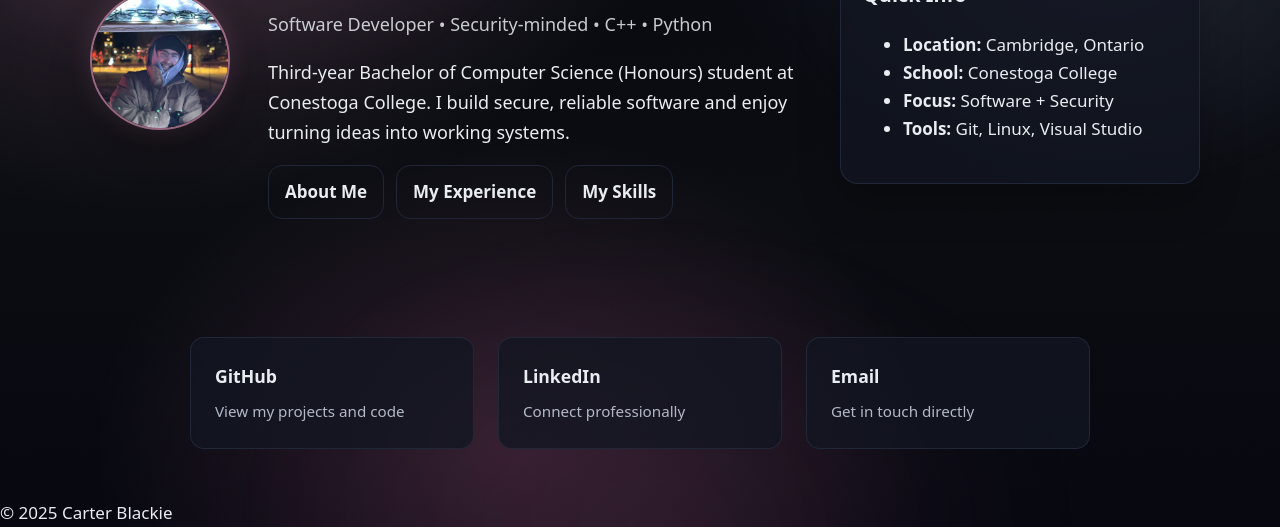
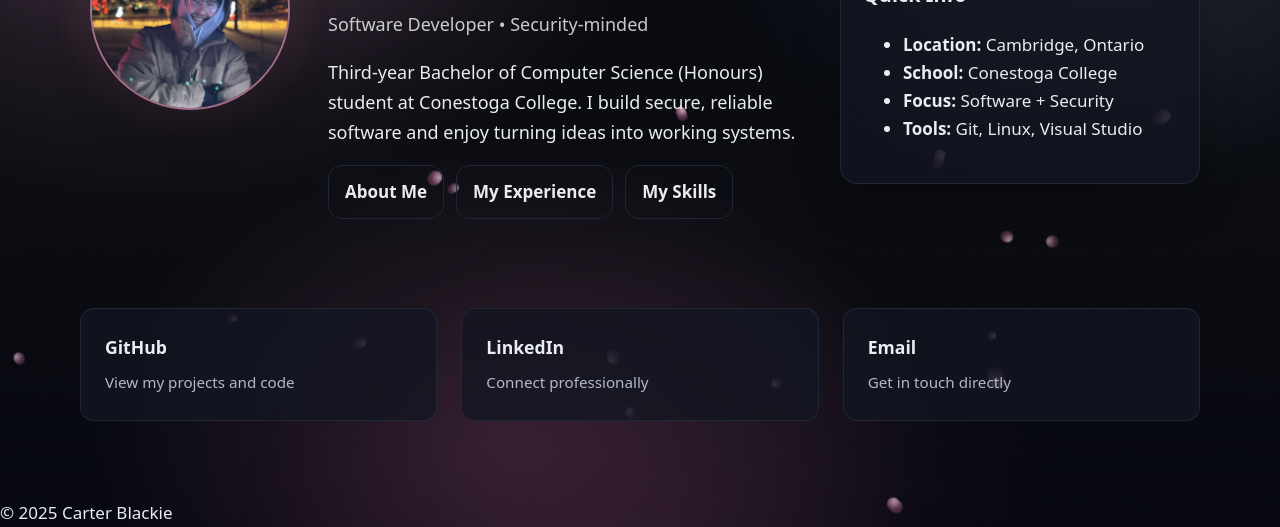
Before and after one commit to CarterBlackie/carterblackie.github.io, a plain HTML site: page index.html in a window 1280 px wide. Shown: the part 273-800 px from the top of the page. Drawn offline with Linux system fonts and the light colour scheme.

Commit message:
Improved animations and structure
Added animations such as a pulse in the profile picture and also petals falling

```diff
--- a/index.html
+++ b/index.html
@@ -18,7 +18,7 @@
 <!-- Navigation -->
 <header class="nav">
   <div class="container nav-inner">
-    <a class="brand" href="index.html">Carter Blackie</a>
+    <a class="brand" href="index.html">Home</a>
     <nav class="nav-links">
       <a href="about.html">About</a>
       <a href="experience.html">Experience</a>
@@ -43,7 +43,7 @@
       <!-- Main Text -->
       <div class="hero-text">
         <h1>Carter Blackie</h1>
-        <p class="subtitle">Software Developer • Security-minded • C++ • Python</p>
+        <p class="subtitle">Software Developer • Security-minded </p>
 
         <p class="lead">
           Third-year Bachelor of Computer Science (Honours) student at Conestoga College.
--- a/script.js
+++ b/script.js
@@ -1,4 +1,6 @@
-document.getElementById("year").textContent = new Date().getFullYear();
+// Year in footer
+const yearEl = document.getElementById("year");
+if (yearEl) yearEl.textContent = new Date().getFullYear();
 
 /* Sakura petals generator */
 const petalsRoot = document.getElementById("petals");
@@ -15,7 +17,7 @@ function makePetal() {
   const x = rand(0, 100).toFixed(2) + "vw";
   const drift = rand(-20, 20).toFixed(2) + "vw";
   const d = rand(9, 17).toFixed(2) + "s";
-  const delay = rand(0, 10).toFixed(2) + "s";
+  const delay = (-rand(0, 10)).toFixed(2) + "s";
   const r = rand(0, 360).toFixed(2) + "deg";
   const s = rand(0.75, 1.25).toFixed(2);
 
@@ -37,7 +39,10 @@ function makePetal() {
 
 function seedPetals() {
   if (!petalsRoot) return;
+
+  // prevents duplicates if Live Server hot reloads
   petalsRoot.innerHTML = "";
+
   for (let i = 0; i < PETAL_COUNT; i++) {
     petalsRoot.appendChild(makePetal());
   }
@@ -51,7 +56,7 @@ window.addEventListener("resize", () => {
   resizeTimer = setTimeout(seedPetals, 200);
 });
 
-/* Back to top */
+/* Back to top (safe even if button doesn't exist on some pages) */
 const toTop = document.getElementById("toTop");
 window.addEventListener("scroll", () => {
   if (!toTop) return;
--- a/styles.css
+++ b/styles.css
@@ -149,8 +149,8 @@ a{
 .hero-grid{
   display:grid;
   gap: 28px;
-  grid-template-columns: 160px 1fr 360px;
-  align-items: center;
+  grid-template-columns: 220px 1fr 360px;
+  align-items: start;
 }
 
 h1{
@@ -161,31 +161,65 @@ h1{
 .subtitle{ font-size:18px; opacity:.85; }
 .lead{ max-width:70ch; font-size:18px; }
 
+/* Pulse halo animation */
+@keyframes haloPulse{
+  0%{
+    transform: scale(1);
+    opacity: 0.55;
+  }
+  50%{
+    transform: scale(1.15);
+    opacity: 1;
+  }
+  100%{
+    transform: scale(1);
+    opacity: 0.55;
+  }
+}
+
 /* Profile picture */
 .profile-wrap{
   display:flex;
   justify-content:center;
   align-items:center;
+  position: relative;
+  padding-top: 10px;
+}
+
+/* always-on halo behind image */
+.profile-wrap::before{
+  content:"";
+  position:absolute;
+  width: 240px;
+  height: 240px;
+  border-radius: 50%;
+  background:
+    radial-gradient(circle,
+      rgba(255,170,210,.38) 0%,
+      rgba(255,170,210,.20) 42%,
+      rgba(255,170,210,.10) 60%,
+      transparent 72%
+    );
+  filter: blur(10px);
+  z-index: 1;
+  animation: haloPulse 4.5s ease-in-out infinite;
 }
 
 .profile-pic{
-  width: 140px;
-  height: 140px;
+  width: 200px;
+  height: 200px;
   border-radius: 50%;
   object-fit: cover;
+  position: relative;
+  z-index: 2;
+
   border: 2px solid rgba(255,170,210,.55);
   box-shadow:
-    0 18px 40px rgba(0,0,0,.30),
-    0 0 26px rgba(255,170,210,.18);
+    0 18px 40px rgba(0,0,0,.35);
 }
 
-.hero-text h1{
-  margin-top: 0;
-}
-
-.quick-card{
-  align-self: center;
-}
+.hero-text h1{ margin-top: 0; }
+.quick-card{ align-self: center; }
 
 /* Sections */
 .section{ padding:64px 0; }
@@ -346,6 +380,7 @@ h1{
 /* respect motion settings */
 @media (prefers-reduced-motion: reduce){
   .btn, .btn.outline::before{ transition:none; }
+  .profile-wrap::before{ animation: none; }
 }
 
 /* Resume viewer */
@@ -364,17 +399,17 @@ h1{
 }
 
 /* Social cards */
-.social-section {
-  margin-top: 4rem;
+.social-section{
+  margin-top: 2.2rem;
   display: grid;
   grid-template-columns: repeat(3, 1fr);
   gap: 1.5rem;
-  max-width: 900px;
+  max-width: none;
   position: relative;
   z-index: 2;
 }
 
-.social-card {
+.social-card{
   background: var(--card);
   border: 1px solid var(--line);
   border-radius: 14px;
@@ -384,18 +419,18 @@ h1{
   transition: transform 0.25s ease, box-shadow 0.25s ease, border 0.25s ease;
 }
 
-.social-card h3 {
+.social-card h3{
   margin: 0 0 0.5rem;
   font-size: 1.1rem;
 }
 
-.social-card p {
+.social-card p{
   margin: 0;
   color: var(--muted);
   font-size: 0.95rem;
 }
 
-.social-card:hover {
+.social-card:hover{
   transform: translateY(-4px);
   border-color: var(--pinkStrong);
   box-shadow: 0 10px 30px rgba(255, 170, 210, 0.12);
@@ -410,6 +445,7 @@ h1{
 
   .profile-wrap{
     margin-bottom: 10px;
+    padding-top: 0;
   }
 
   .btn-row{
@@ -463,7 +499,55 @@ h1{
   }
 
   .profile-pic{
-    width: 120px;
-    height: 120px;
+    width: 130px;
+    height: 130px;
+  }
+
+  .profile-wrap::before{
+    width: 165px;
+    height: 165px;
   }
 }
+
+/* Petals layer */
+.petals{
+  position:absolute;
+  inset:0;
+  pointer-events:none;
+  overflow:hidden;
+}
+
+/* Individual petal (uses the JS variables) */
+.petal{
+  position:absolute;
+  left: var(--x);
+  top: -12vh;
+
+  border-radius: 999px;
+  background: radial-gradient(circle at 30% 30%,
+    rgba(255,210,235,.85),
+    rgba(255,130,190,.35) 55%,
+    rgba(255,170,210,.15)
+  );
+
+  opacity: .9;
+  filter: blur(.2px);
+
+  transform: translate3d(0,0,0) rotate(var(--r)) scale(var(--s));
+  transform-origin: center;
+
+  animation: petalFall var(--d) linear var(--delay) infinite;
+  will-change: transform;
+}
+
+@keyframes petalFall{
+  0%{
+    transform: translate3d(0, -12vh, 0) rotate(var(--r)) scale(var(--s));
+  }
+  50%{
+    transform: translate3d(var(--drift), 50vh, 0) rotate(calc(var(--r) + 180deg)) scale(var(--s));
+  }
+  100%{
+    transform: translate3d(calc(var(--drift) * 1.4), 120vh, 0) rotate(calc(var(--r) + 360deg)) scale(var(--s));
+  }
+}
```
Also changed, not shown: about.html (+1 -1 lines), experience.html (+1 -1 lines), projects.html (+1 -1 lines), resume.html (+1 -1 lines), skills.html (+1 -1 lines).
